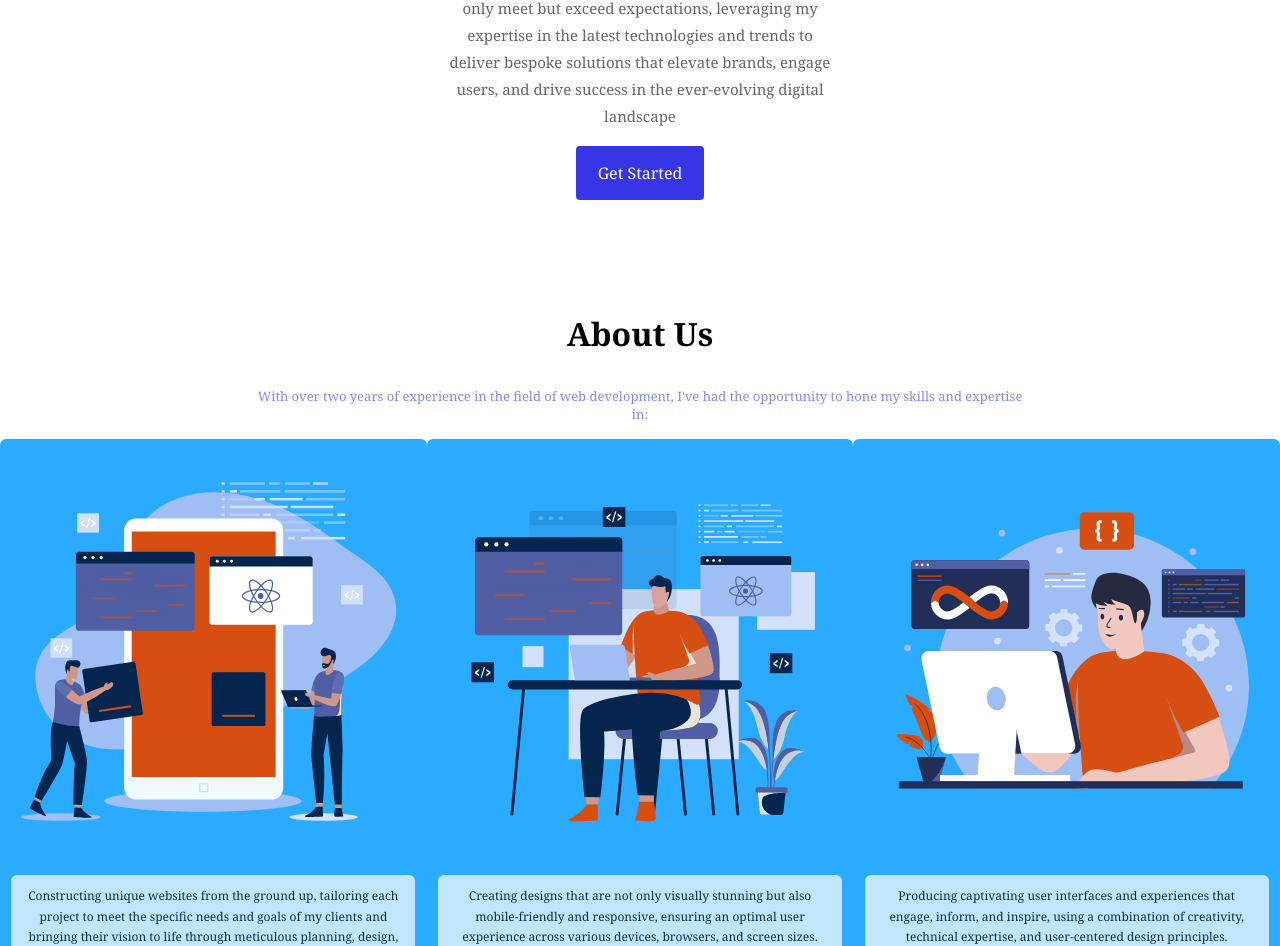
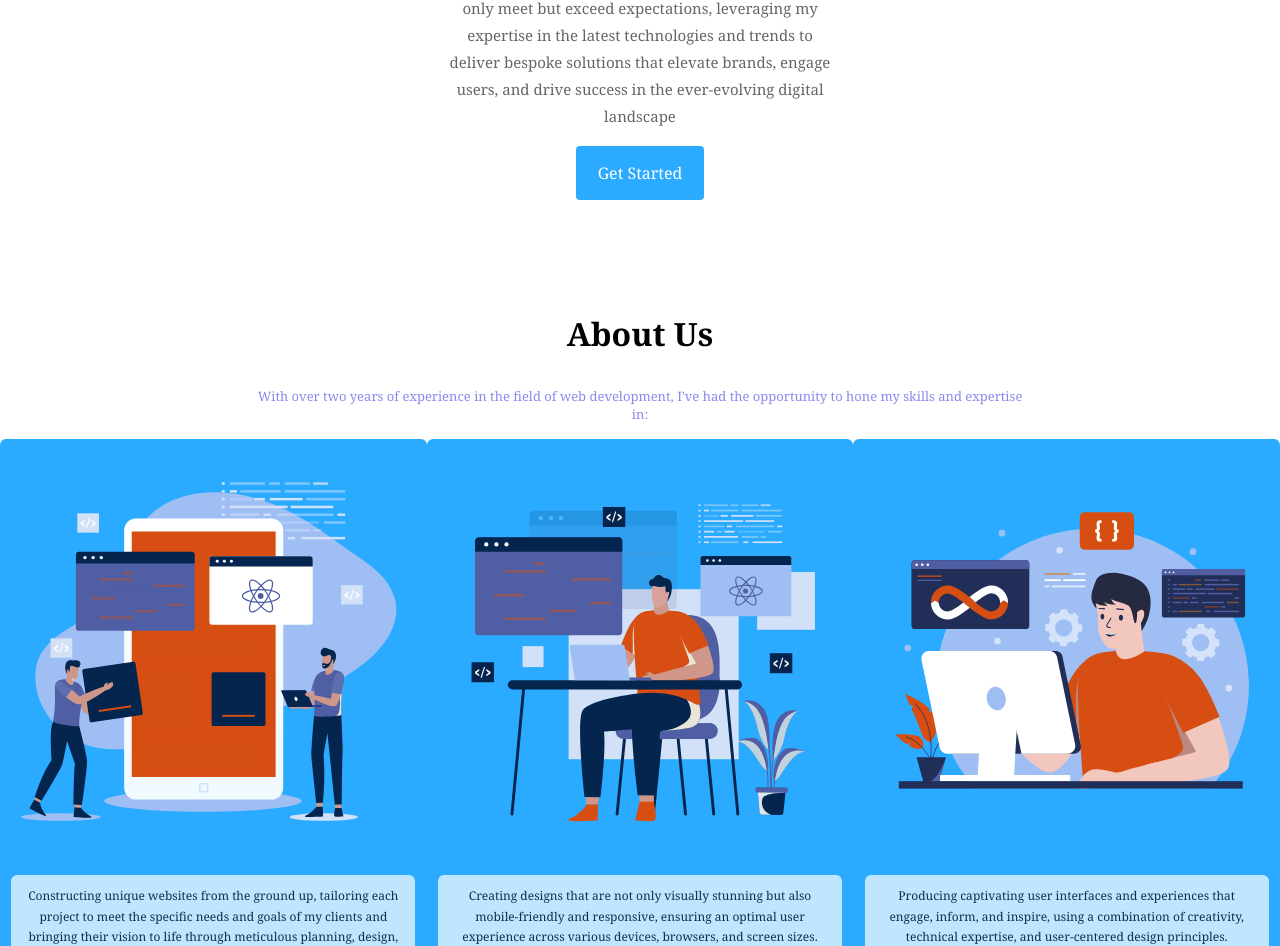
Before and after one commit to Ayomikun12/MyWeb, a plain HTML site: page index.html in a window 1280 px wide. Shown: the part 1290-2236 px from the top of the page. Drawn offline with Linux system fonts and the light colour scheme.

Commit message:
Update styles.css

```diff
--- a/styles.css
+++ b/styles.css
@@ -64,7 +64,7 @@ nav .logo {
 }
 
 .start {
-    background-color: rgb(54, 54, 230);
+    background-color: #2babff;
     color: #fff;
     border-radius: 4px;
     display: flex;
```
